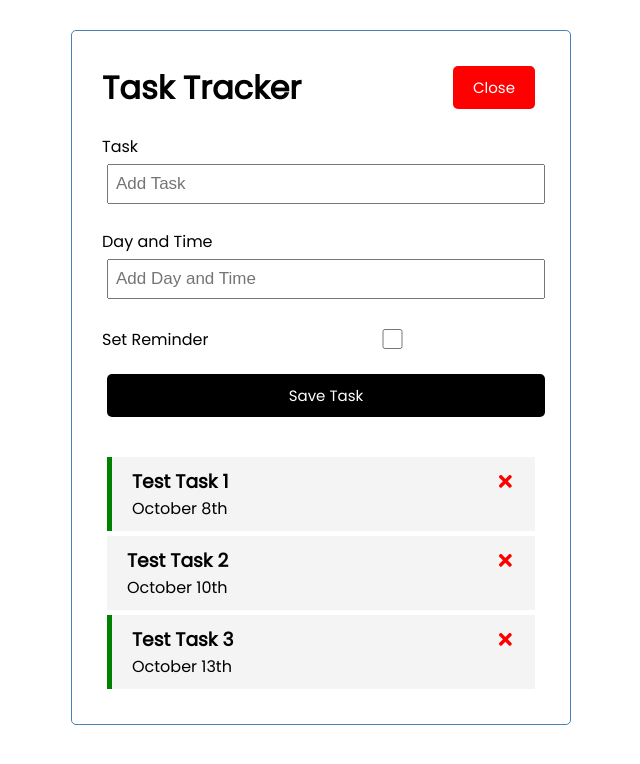
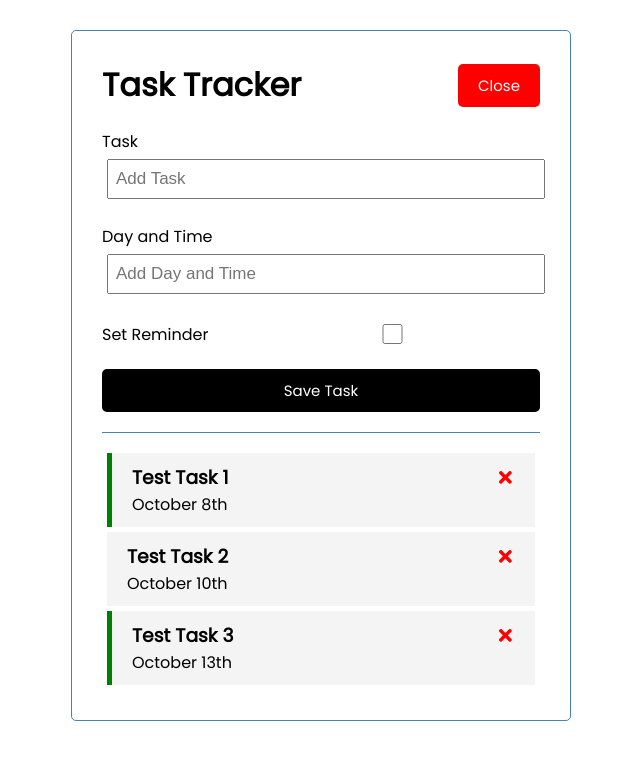
Before and after one commit to jdelia1/react-task-tracker, a React (Create React App) app: page / in a window 1280 px wide. Both pictures are taken after a click on the button "Add Task". Shown: the top 764 px of the page, without its empty margins (319-959 px from the left). Built offline with nearby package versions, Linux system fonts and the light colour scheme.

Commit message:
styling update

```diff
--- a/src/index.css
+++ b/src/index.css
@@ -33,7 +33,6 @@ body {
   color: #fff;
   border: none;
   padding: 10px 20px;
-  margin: 5px;
   border-radius: 5px;
   cursor: pointer;
   text-decoration: none;
@@ -72,7 +71,9 @@ body {
 }
 
 .add-form {
-  margin-bottom: 40px;
+  margin-bottom: 20px;
+  padding-bottom: 20px;
+  border-bottom: solid steelblue 1px;
 }
 
 .form-control {
```
